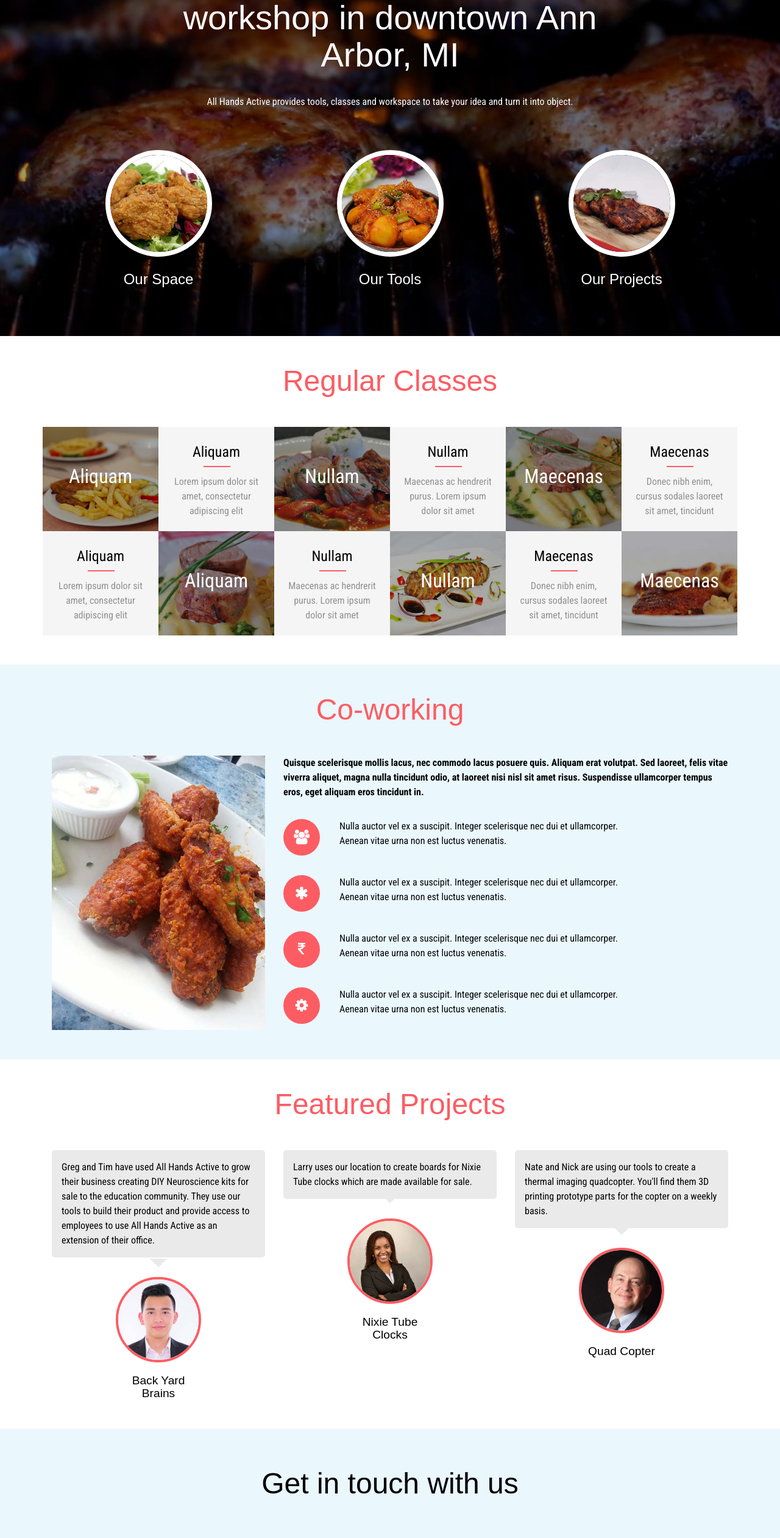
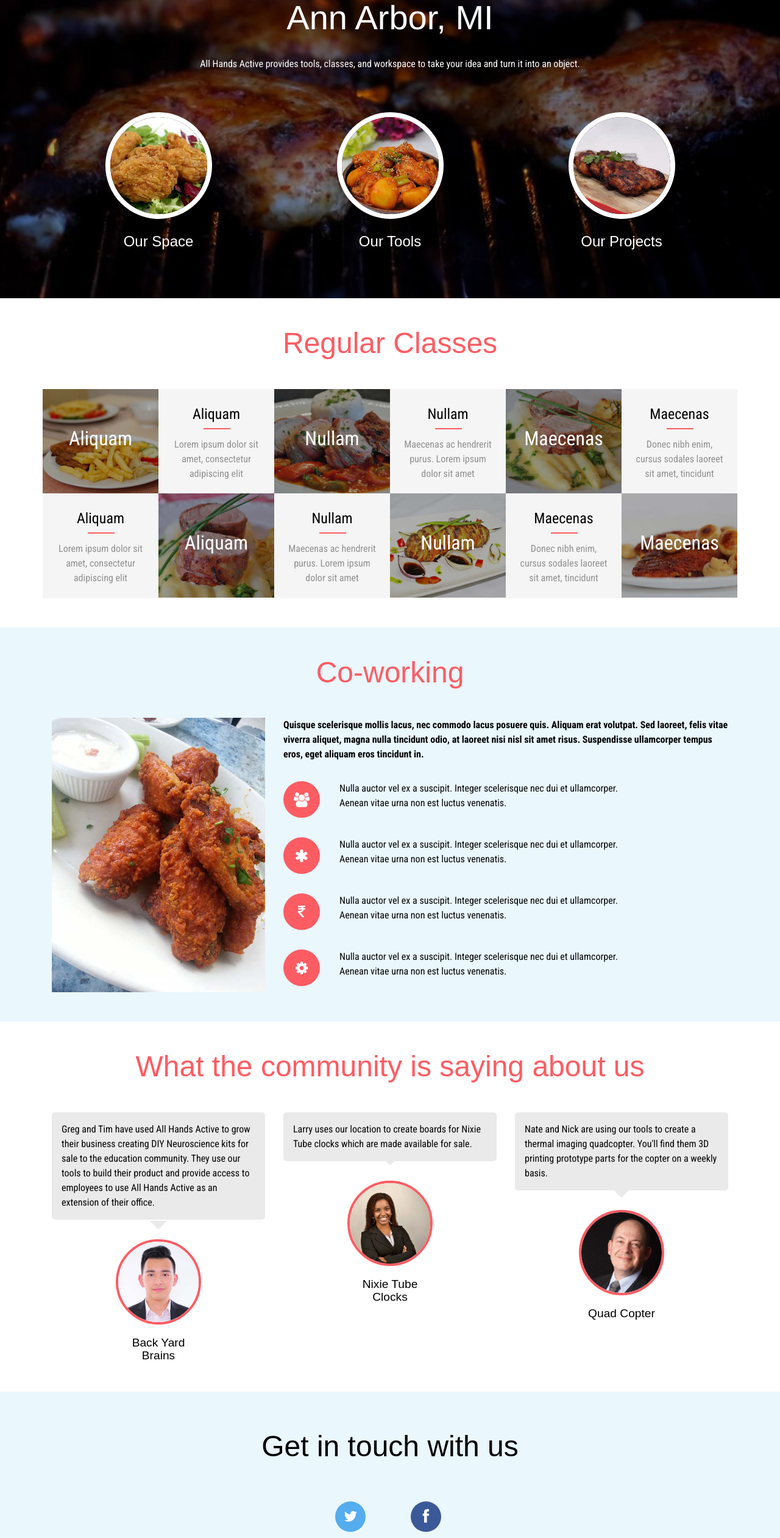
Before and after one commit to tsworman/AHA-Website2, a plain HTML site: page site/index.html in a window 1280 px wide. Shown: the part 246-2768 px from the top of the page at 61% size. Drawn offline with Linux system fonts and the light colour scheme; a web font is replaced by a local one.

Commit message:
Small updates to change social media feeds

```diff
--- a/site/index.html
+++ b/site/index.html
@@ -67,8 +67,8 @@ metalshop, CNC, design, electronics, soldering, arduino, drone, quadcopter, frie
 					<div class="clearfix"> </div>
 				</div>
 				<div class="banner-info">
-					<h2>We're a DIY community workshop in downtown Ann Arbor, MI</h2>
-					<p>All Hands Active provides tools, classes and workspace to take your idea and turn it into object.</p>
+					<h2>A DIY workshop in downtown Ann Arbor, MI</h2>
+					<p>All Hands Active provides tools, classes, and workspace to take your idea and turn it into an object.</p>
 				</div>
 				<div class="banner-grads">
 					<div class="col-md-4 banner-grad">
@@ -248,7 +248,7 @@ metalshop, CNC, design, electronics, soldering, arduino, drone, quadcopter, frie
 	<div class="customer">
 		<div class="container">
 			<div class="customer-heading">
-				<h3>Featured Projects</h3>
+				<h3>What the community is saying about us</h3>
 			</div>
 			<div class="customer-heading-grids">
 				<div class="col-md-4 customer-grid">
@@ -292,10 +292,8 @@ metalshop, CNC, design, electronics, soldering, arduino, drone, quadcopter, frie
 				</div>
 				<div class="footer-icons">
 					<ul>
-						<li><a href="#" class="twitter"><i class="fa fa-twitter"></i></a><span>Twitter</span></li>
-						<li><a href="#" class="twitter facebook"><i class="fa fa-facebook"></i></a><span>Facebook</span></li>
-						<li><a href="#" class="twitter chrome"><i class="fa fa-google-plus"></i></a><span>Google +</span></li>
-						<li><a href="#" class="twitter dribbble"><i class="fa fa-dribbble" aria-hidden="true"></i></a><span>Dribbble</span></li>
+						<li><a href="https://twitter.com/allhandsactive" class="twitter"><i class="fa fa-twitter"></i></a><span>Twitter</span></li>
+						<li><a href="https://www.facebook.com/AHA-All-Hands-Active-300100514925/?ref=page_internal" class="twitter facebook"><i class="fa fa-facebook"></i></a><span>Facebook</span></li>
 					</ul>
 				</div>
 			</div>
```
